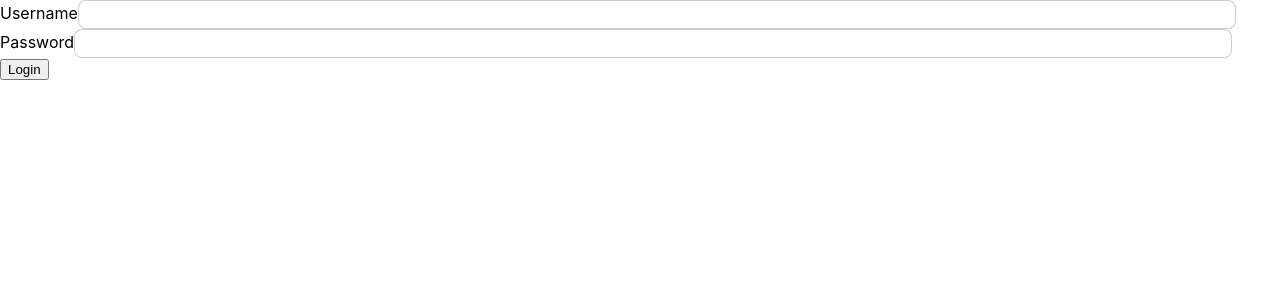
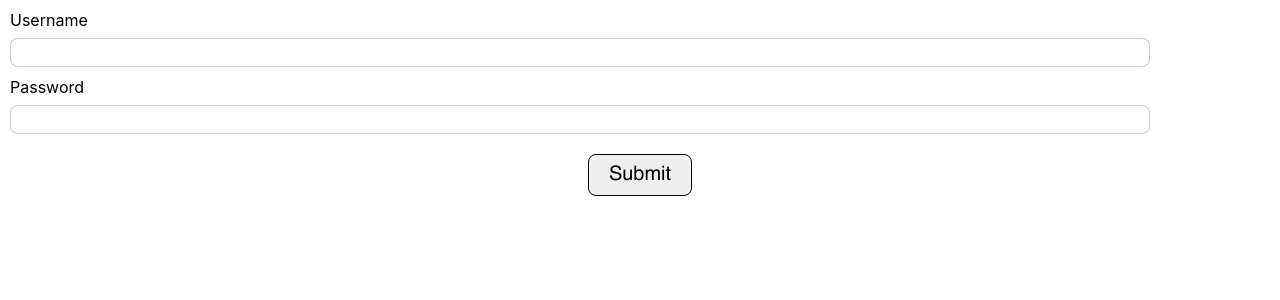
Before and after one commit to CosmoProgrammer/HashChain, a React (Create React App) app in the folder main_app/: page / in a window 1280 px wide. Shown: the top 300 px of the page. Built offline with nearby package versions, Linux system fonts and the light colour scheme.

Commit message:
Made some changes

```diff
--- a/main_app/src/containers/login.js
+++ b/main_app/src/containers/login.js
@@ -32,24 +32,30 @@ function Login(props){
     }
 
 //JSX-need someone else to work on this
+return (<>
+  <div className="form">
+    <form onSubmit={HandleOnSubmit}>
+      <div className="input-container">
+        <label>Username</label>
+        <input type="text" name="username"
+          onChange={(u)=>setUsername(u.target.value)}
+         required/>
 
-  return (<>
-    <Form onSubmit={HandleOnSubmit}>
-                <Form.Group size="lg" controlId="username" className="mb-3">
-                    <Form.Label>Username</Form.Label>
-                    <Form.Control autofocus type="text" value={username} onChange={(u)=>setUsername(u.target.value)}/>
-                </Form.Group>
-                <Form.Group size="lg" controlId="password" className="mb-3">
-                    <Form.Label>Password</Form.Label>
-                    <Form.Control autofocus type="password" value={password} onChange={(p)=>setPassword(p.target.value)}/>
-                </Form.Group>
-                <Button block size='lg' type='submit' disabled={!validateForm}>Login</Button>
+      </div>
+      <div className="input-container">
+          <label>Password</label>
+          <input type="password" name="password"
+          onChange={(p)=>setPassword(p.target.value)}
+          required/>
 
-            </Form>
+      </div>
+      <div className="button-container">
+          <input type="submit" />
+        </div>
+      </form>
+</div>
+</>);
 
-    </>
-
-  );
 }
 
 export default Login;
```
